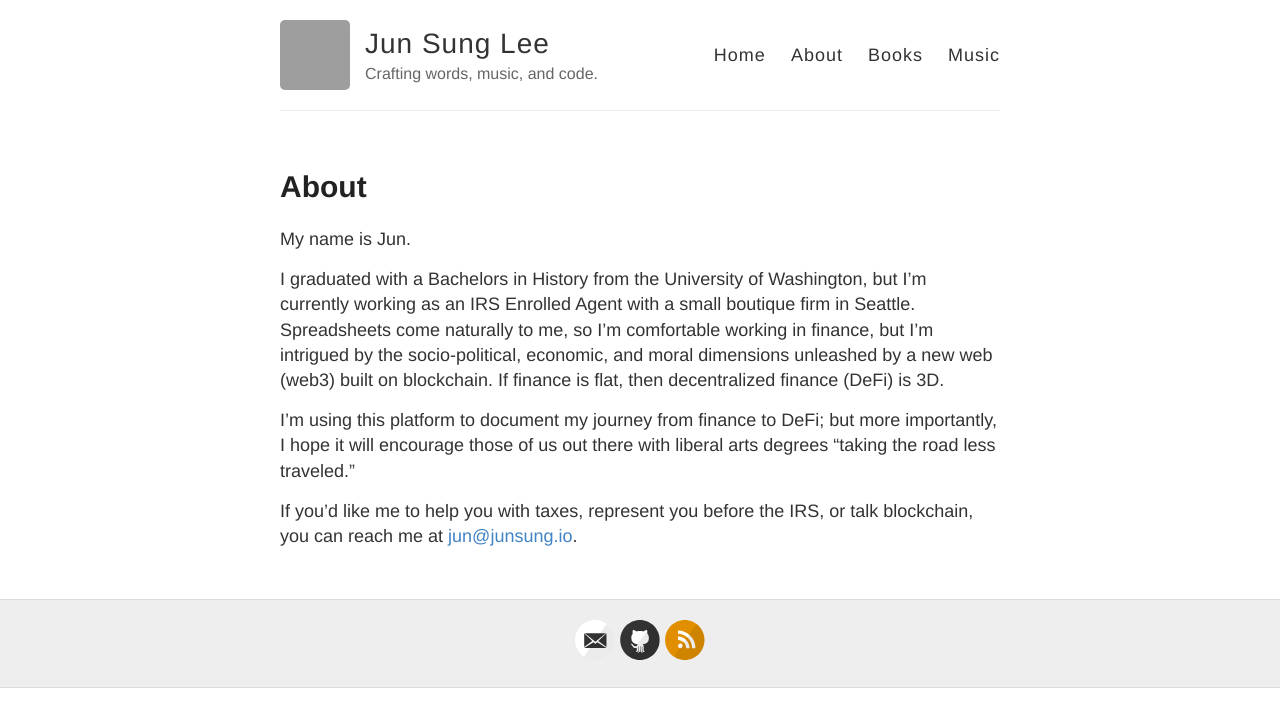
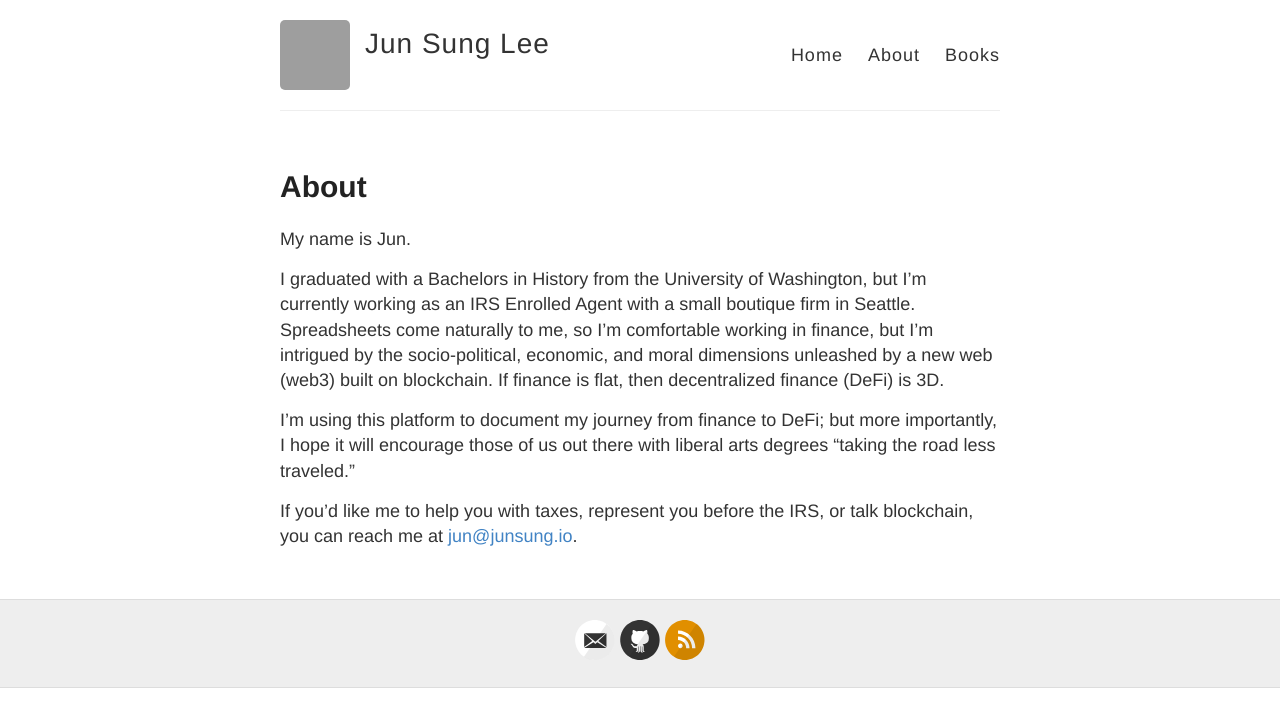
Before and after one commit to poastmil/junsunglee.com, a Jekyll site: the page built from about.md, in a window 1280 px wide. Shown: the top 727 px of the page. Built offline with Jekyll 4.4.1, drawn with Linux system fonts in a browser that asks for light colours; grey boxes are pictures that could not be loaded.

Commit message:
Removed description and Music tab

```diff
--- a/_config.yml
+++ b/_config.yml
@@ -6,7 +6,7 @@
 name: Jun Sung Lee
 
 # Short bio or description (displayed in the header)
-description: Crafting words, music, and code.
+description:
 
 # URL of your avatar or profile pic (you could use your GitHub profile pic)
 avatar: https://avatars.githubusercontent.com/jun-sung
--- a/_layouts/default.html
+++ b/_layouts/default.html
@@ -30,7 +30,7 @@
             <a href="{{ site.baseurl }}/">Home</a>
             <a href="{{ site.baseurl }}/about">About</a>
             <a href="{{ site.baseurl }}/books">Books</a>
-            <a href="{{ site.baseurl }}/music">Music</a>
+<!----            <a href="{{ site.baseurl }}/music">Music</a> --->
           </nav>
         </header>
       </div>
```
